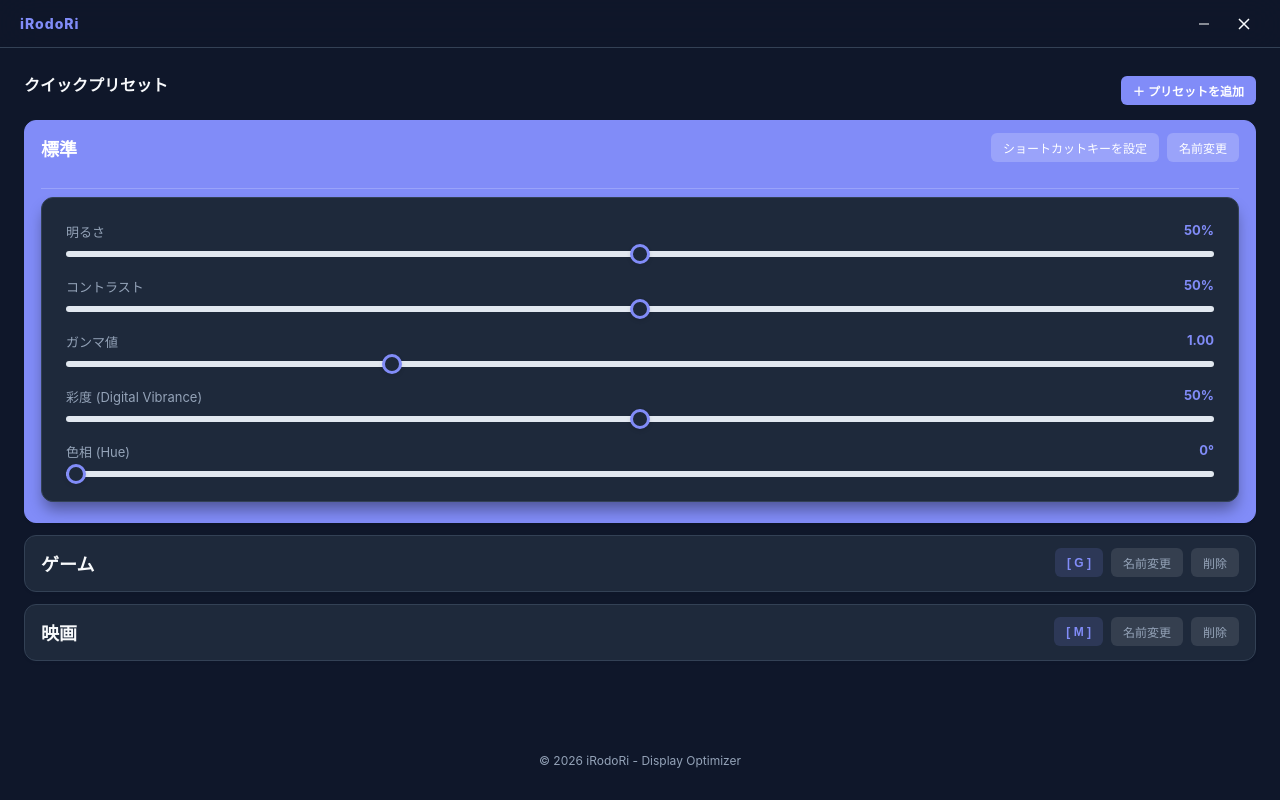
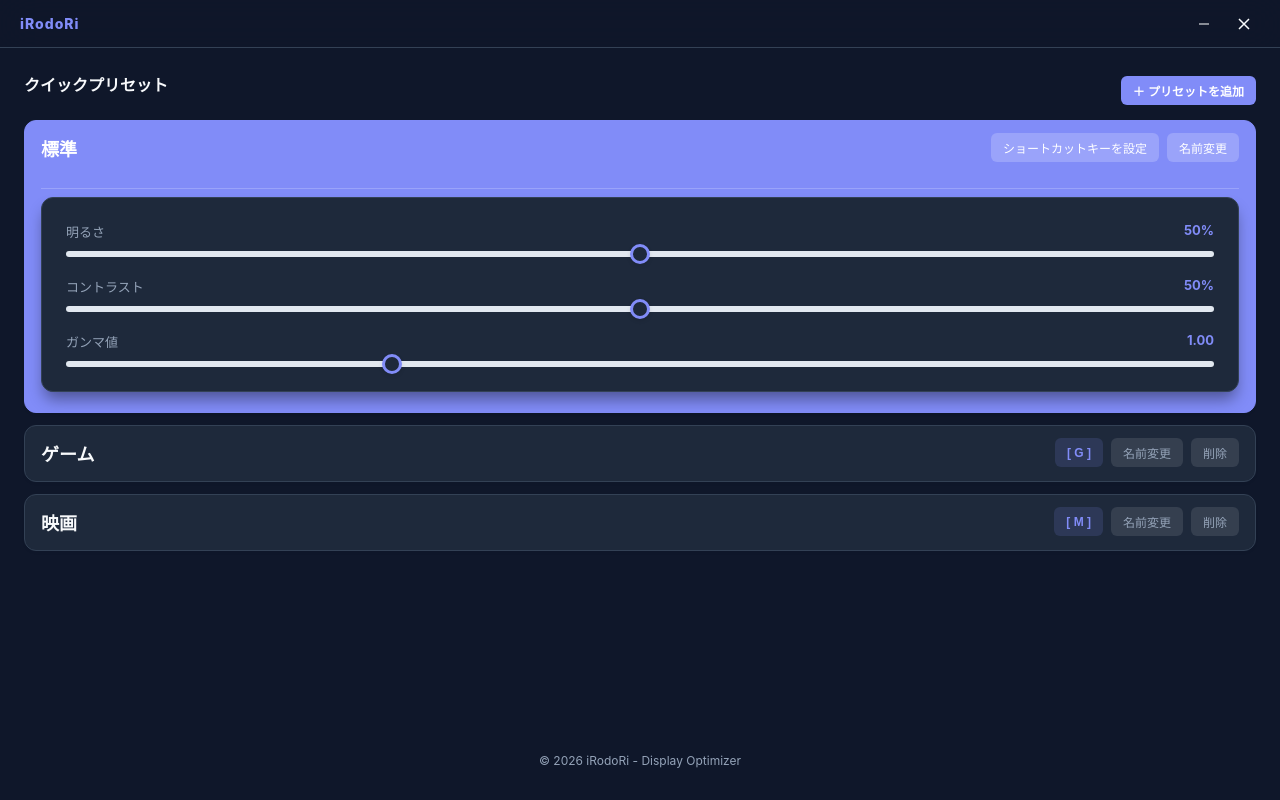
Before and after one commit to cafemoca2350/irodori, a website: page src/index.html in a window 1280 px wide. Drawn offline with Linux system fonts and the light colour scheme.

Commit message:
Fix: Correct brightness direction, remove vibrance/hue (not supported via gamma ramp)

```diff
--- a/src/index.html
+++ b/src/index.html
@@ -57,21 +57,6 @@
               <span class="slider-value" id="gamma-val">1.0</span>
             </div>
             <input type="range" id="gamma-slider" min="0.3" max="2.8" step="0.01" value="1.0">
-          </div>
-          <div class="slider-container">
-            <div class="slider-header">
-              <span>彩度 (Digital Vibrance)</span>
-              <span class="slider-value" id="vibrance-val">50%</span>
-            </div>
-            <input type="range" id="vibrance-slider" min="0" max="100" value="50">
-          </div>
-          <div class="slider-container">
-            <div class="slider-header">
-              <span>色相 (Hue)</span>
-              <span class="slider-value" id="hue-val">0°</span>
-            </div>
-            <input type="range" id="hue-slider" min="0" max="360" value="0">
-          </div>
         </div>
       </div>
     </section>
--- a/src/main.js
+++ b/src/main.js
@@ -45,14 +45,10 @@ try {
 const brightnessSlider = document.getElementById('brightness-slider');
 const contrastSlider = document.getElementById('contrast-slider');
 const gammaSlider = document.getElementById('gamma-slider');
-const vibranceSlider = document.getElementById('vibrance-slider');
-const hueSlider = document.getElementById('hue-slider');
 
 const brightnessVal = document.getElementById('brightness-val');
 const contrastVal = document.getElementById('contrast-val');
 const gammaVal = document.getElementById('gamma-val');
-const vibranceVal = document.getElementById('vibrance-val');
-const hueVal = document.getElementById('hue-val');
 
 const presetsList = document.getElementById('presets-list');
 const addPresetBtn = document.getElementById('add-preset-btn');
@@ -90,8 +86,8 @@ function applyAllSettings() {
           brightness: parseFloat(brightnessSlider.value),
           contrast: parseFloat(contrastSlider.value),
           gamma: parseFloat(gammaSlider.value),
-          vibrance: parseFloat(vibranceSlider.value),
-          hue: parseFloat(hueSlider.value)
+          vibrance: 50.0,
+          hue: 0.0
         }
       });
     } catch (e) {
@@ -121,32 +117,16 @@ function updateGamma(val, skipSlider = false) {
   applyAllSettings();
 }
 
-function updateVibrance(val, skipSlider = false) {
-  vibranceVal.textContent = `${val}%`;
-  if (!skipSlider) vibranceSlider.value = val;
-  updateActivePresetValue('vibrance', val);
-  applyAllSettings();
-}
-
-function updateHue(val, skipSlider = false) {
-  hueVal.textContent = `${val}°`;
-  if (!skipSlider) hueSlider.value = val;
-  updateActivePresetValue('hue', val);
-  applyAllSettings();
-}
-
 // Sliders (User Interaction)
 brightnessSlider.addEventListener('input', (e) => updateBrightness(e.target.value, true));
 contrastSlider.addEventListener('input', (e) => updateContrast(e.target.value, true));
 gammaSlider.addEventListener('input', (e) => updateGamma(e.target.value, true));
-vibranceSlider.addEventListener('input', (e) => updateVibrance(e.target.value, true));
-hueSlider.addEventListener('input', (e) => updateHue(e.target.value, true));
 
 // Preset Management
 let presets = JSON.parse(localStorage.getItem('irodori-presets')) || [
-  { id: 'p1', name: '標準', brightness: 50, contrast: 50, gamma: 1.0, vibrance: 50, hue: 0, shortcut: null },
-  { id: 'p2', name: 'ゲーム', brightness: 80, contrast: 70, gamma: 1.2, vibrance: 80, hue: 0, shortcut: 'G' },
-  { id: 'p3', name: '映画', brightness: 40, contrast: 60, gamma: 0.8, vibrance: 60, hue: 0, shortcut: 'M' }
+  { id: 'p1', name: '標準', brightness: 50, contrast: 50, gamma: 1.0, shortcut: null },
+  { id: 'p2', name: 'ゲーム', brightness: 60, contrast: 60, gamma: 1.2, shortcut: 'G' },
+  { id: 'p3', name: '映画', brightness: 40, contrast: 55, gamma: 0.8, shortcut: 'M' }
 ];
 
 let activePresetId = localStorage.getItem('irodori-active-preset') || 'p1';
@@ -324,8 +304,6 @@ function applyPreset(id) {
   updateBrightness(p.brightness);
   updateContrast(p.contrast);
   updateGamma(p.gamma);
-  updateVibrance(p.vibrance);
-  updateHue(p.hue || 0);
 
   renderPresets();
 }
@@ -338,8 +316,6 @@ addPresetBtn.addEventListener('click', () => {
     brightness: parseInt(brightnessSlider.value),
     contrast: parseInt(contrastSlider.value),
     gamma: parseFloat(gammaSlider.value),
-    vibrance: parseInt(vibranceSlider.value),
-    hue: parseInt(hueSlider.value),
     shortcut: null
   });
   savePresets();
```
Also changed, not shown: 1 other file.
